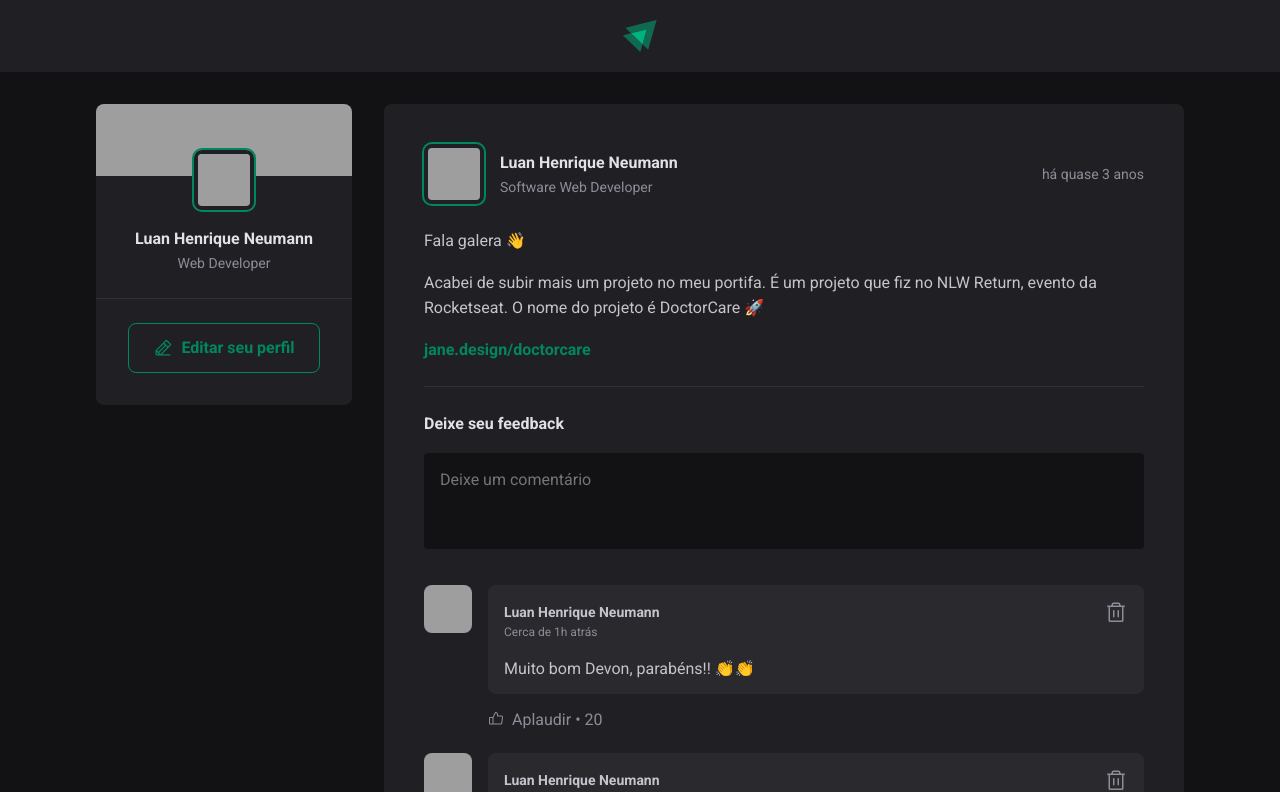
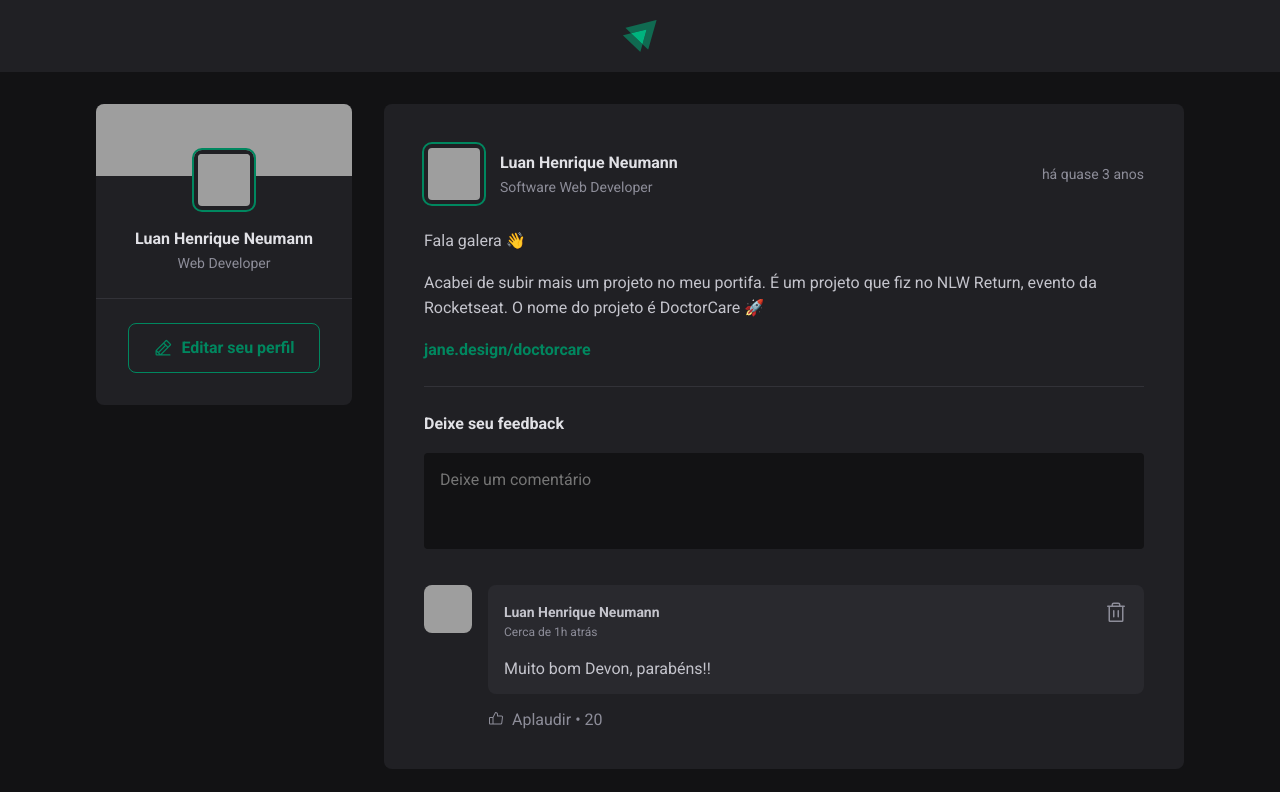
Before and after one commit to Luan-Neumann-Dev/IgniteFeed, a React (Vite) app: page / in a window 1280 px wide. Shown: the top 792 px of the page. Built offline with nearby package versions, Linux system fonts and the light colour scheme; grey boxes are pictures that could not be loaded.

Commit message:
feat: useState on Comment

```diff
--- a/src/components/Comment.jsx
+++ b/src/components/Comment.jsx
@@ -3,7 +3,7 @@ import { Avatar } from './Avatar'
 
 import {Trash, ThumbsUp} from '@phosphor-icons/react'
 
-export function Comment(){
+export function Comment({content}){
     return (
         <div className={styles.comment}>
             <Avatar hasBorder={false} src="https://github.com/Luan-Neumann-Dev.png" />
@@ -21,7 +21,7 @@ export function Comment(){
                         </button>
                     </header>
 
-                    <p>Muito bom Devon, parabéns!! 👏👏</p>
+                    <p>{content}</p>
                 </div>
 
                 <footer>
--- a/src/components/Post.jsx
+++ b/src/components/Post.jsx
@@ -2,11 +2,14 @@ import styles from './Post.module.css'
 
 import { format, formatDistanceToNow } from 'date-fns'
 import ptBR from 'date-fns/locale/pt-BR'
+import { useState } from 'react'
 
 import { Avatar } from './Avatar'
 import { Comment } from './Comment'
 
 export function Post({author, publishedAt, content}) {
+    const [comments, setComments] = useState(["Muito bom Devon, parabéns!!"])
+    const [newCommentText, setNewCommentText] = useState('')
 
     const publishedDateFormatted = format(publishedAt, "d 'de' LLLL 'às' HH:mm'h'", {
         locale: ptBR
@@ -16,6 +19,16 @@ export function Post({author, publishedAt, content}) {
         locale: ptBR,
         addSuffix: true
     });
+
+    function handleCreateNewComment(e){
+        e.preventDefault();
+
+        setComments([...comments, newCommentText]);
+        setNewCommentText('');
+    }
+    function handleNewCommentChange(e) {
+        setNewCommentText(e.target.value)
+    }
 
     return (
         <article className={styles.post}>
@@ -43,10 +56,15 @@ export function Post({author, publishedAt, content}) {
                 })}
             </div>
 
-            <form className={styles.commentForm}>
+            <form onSubmit={handleCreateNewComment} className={styles.commentForm}>
                 <strong>Deixe seu feedback</strong>
 
-                <textarea placeholder='Deixe um comentário'/>
+                <textarea
+                    name='comment'
+                    placeholder='Deixe um comentário'
+                    onChange={handleNewCommentChange}
+                    value={newCommentText}
+                />
 
                 <footer>
                     <button type='submit'>Publicar</button>
@@ -54,9 +72,9 @@ export function Post({author, publishedAt, content}) {
             </form>
 
             <div className={styles.commentList}>
-                <Comment />
-                <Comment />
-                <Comment />
+                {comments.map(comment => (
+                    <Comment content={comment}/>
+                ))}
             </div>
         </article>
     )
```
